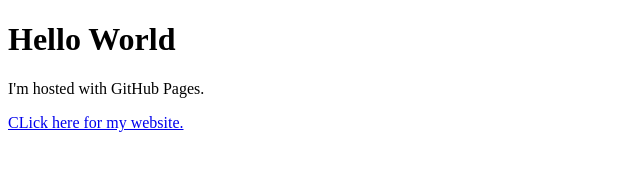
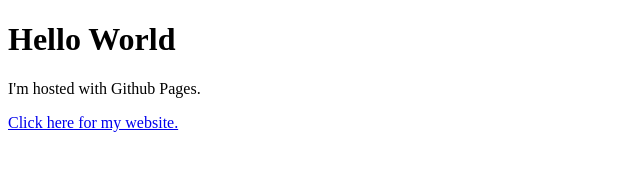
Before and after one commit to PeterBergloff/PeterBergloff.github.io, a plain HTML site: page index.html in a window 1280 px wide. Shown: the full height of the page, 0-640 px from the left. Drawn offline with Linux system fonts and the light colour scheme.

Commit message:
Update index.html

```diff
--- a/index.html
+++ b/index.html
@@ -2,7 +2,7 @@
 <html>
 <body>
   <h1>Hello World</h1>
-  <p>I'm hosted with GitHub Pages.</p>
-  <p><a href="http://PeterBergloff.github.io/WPD">CLick here for my website.</a></p>
+  <p>I'm hosted with Github Pages.</p>
+  <p><a href="http://PeterBergloff.github.io/WPD">Click here for my website.</a></p>
 </body>
 </html>
```
